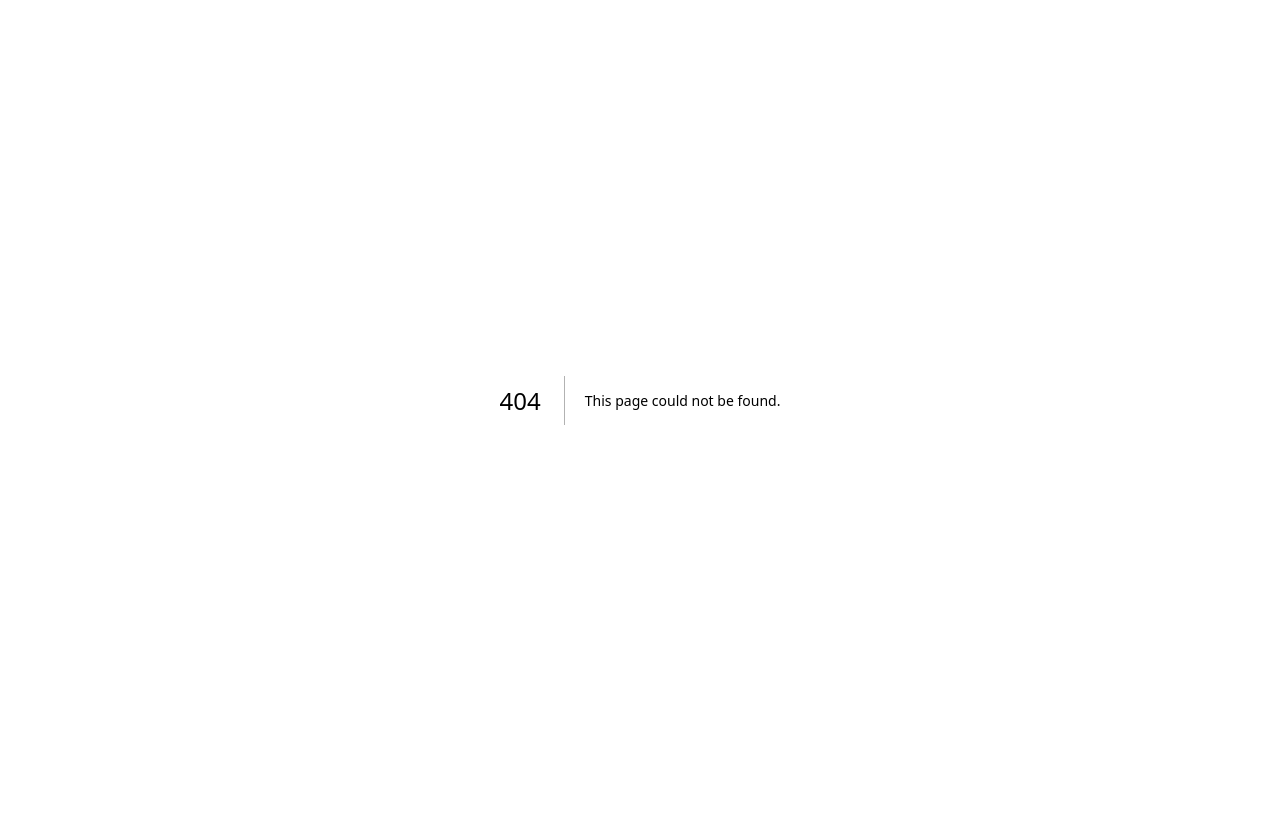
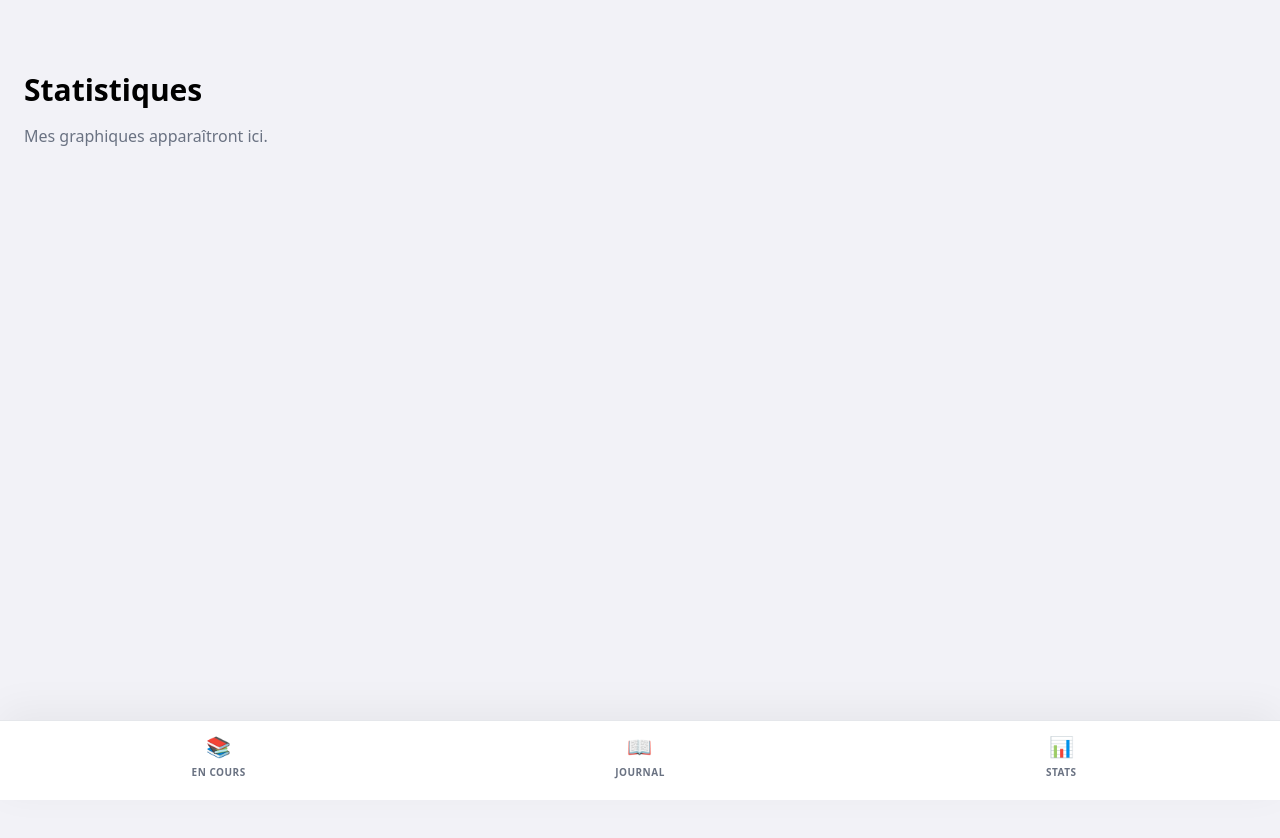
Before and after one commit to pleoboi/tracker-lecture, a Next.js app: page /dashboard in a window 1280 px wide. Before the commit this address had no page. Shown: the top 838 px of the page. Before the commit the page ends 800 px from the top, so only its background shows below. Built offline with nearby package versions, Linux system fonts and the light colour scheme.

Commit message:
Ajout du menu et des pages

```diff
--- /dev/null
+++ b/src/app/dashboard/page.tsx
@@ -0,0 +1,8 @@
+export default function DashboardPage() {
+  return (
+    <main className="min-h-screen p-6">
+      <h1 className="text-3xl font-bold text-black mt-12">Statistiques</h1>
+      <p className="text-gray-500 mt-4">Mes graphiques apparaîtront ici.</p>
+    </main>
+  );
+}
--- /dev/null
+++ b/src/app/journal/page.tsx
@@ -0,0 +1,8 @@
+export default function JournalPage() {
+  return (
+    <main className="min-h-screen p-6">
+      <h1 className="text-3xl font-bold text-black mt-12">Mon Journal</h1>
+      <p className="text-gray-500 mt-4">La liste de toutes mes sessions apparaîtra ici.</p>
+    </main>
+  );
+}
--- a/src/app/layout.tsx
+++ b/src/app/layout.tsx
@@ -1,4 +1,5 @@
 import type { Metadata } from "next";
+import Link from "next/link";
 import "./globals.css";
 
 export const metadata: Metadata = {
@@ -19,8 +20,25 @@ export default function RootLayout({
 }>) {
   return (
     <html lang="fr">
-      <body className="antialiased bg-[#F2F2F7]">
+      <body className="antialiased bg-[#F2F2F7] pb-24">
+        {/* Le contenu de tes pages s'affichera ici */}
         {children}
+
+        {/* Barre de navigation mobile (Tab Bar) */}
+        <nav className="fixed bottom-0 left-0 right-0 bg-white border-t border-gray-200 flex justify-around items-center h-20 pb-4 px-2 z-50 shadow-[0_-10px_40px_rgba(0,0,0,0.05)]">
+          <Link href="/" className="flex flex-col items-center text-gray-500 hover:text-black transition-colors w-1/3 pt-2">
+            <span className="text-xl mb-1">📚</span>
+            <span className="text-[10px] font-bold uppercase tracking-wider">En cours</span>
+          </Link>
+          <Link href="/journal" className="flex flex-col items-center text-gray-500 hover:text-black transition-colors w-1/3 pt-2">
+            <span className="text-xl mb-1">📖</span>
+            <span className="text-[10px] font-bold uppercase tracking-wider">Journal</span>
+          </Link>
+          <Link href="/dashboard" className="flex flex-col items-center text-gray-500 hover:text-black transition-colors w-1/3 pt-2">
+            <span className="text-xl mb-1">📊</span>
+            <span className="text-[10px] font-bold uppercase tracking-wider">Stats</span>
+          </Link>
+        </nav>
       </body>
     </html>
   );
--- a/src/app/page.tsx
+++ b/src/app/page.tsx
@@ -191,7 +191,7 @@ export default function Home() {
       </div>
 
       {inProgressBooks.length > 0 && (
-        <div className="fixed bottom-0 left-0 right-0 p-6 bg-gradient-to-t from-[#F2F2F7] via-[#F2F2F7] to-transparent">
+        <div className="fixed bottom-20 left-0 right-0 p-6 bg-gradient-to-t from-[#F2F2F7] via-[#F2F2F7] to-transparent">
           <button
             onClick={() => {
               if (inProgressBooks.length > 0 && !selectedBookId) {
```
